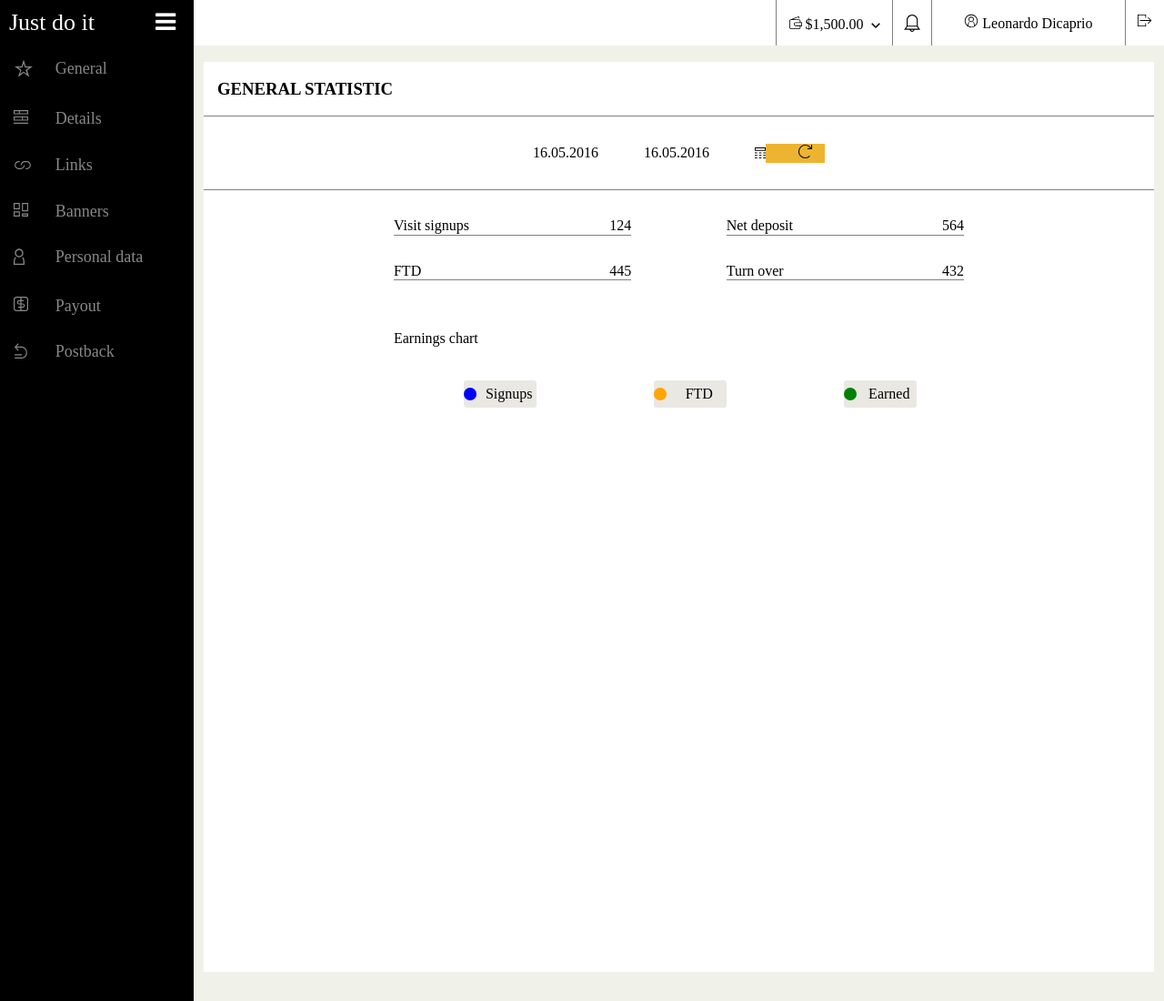
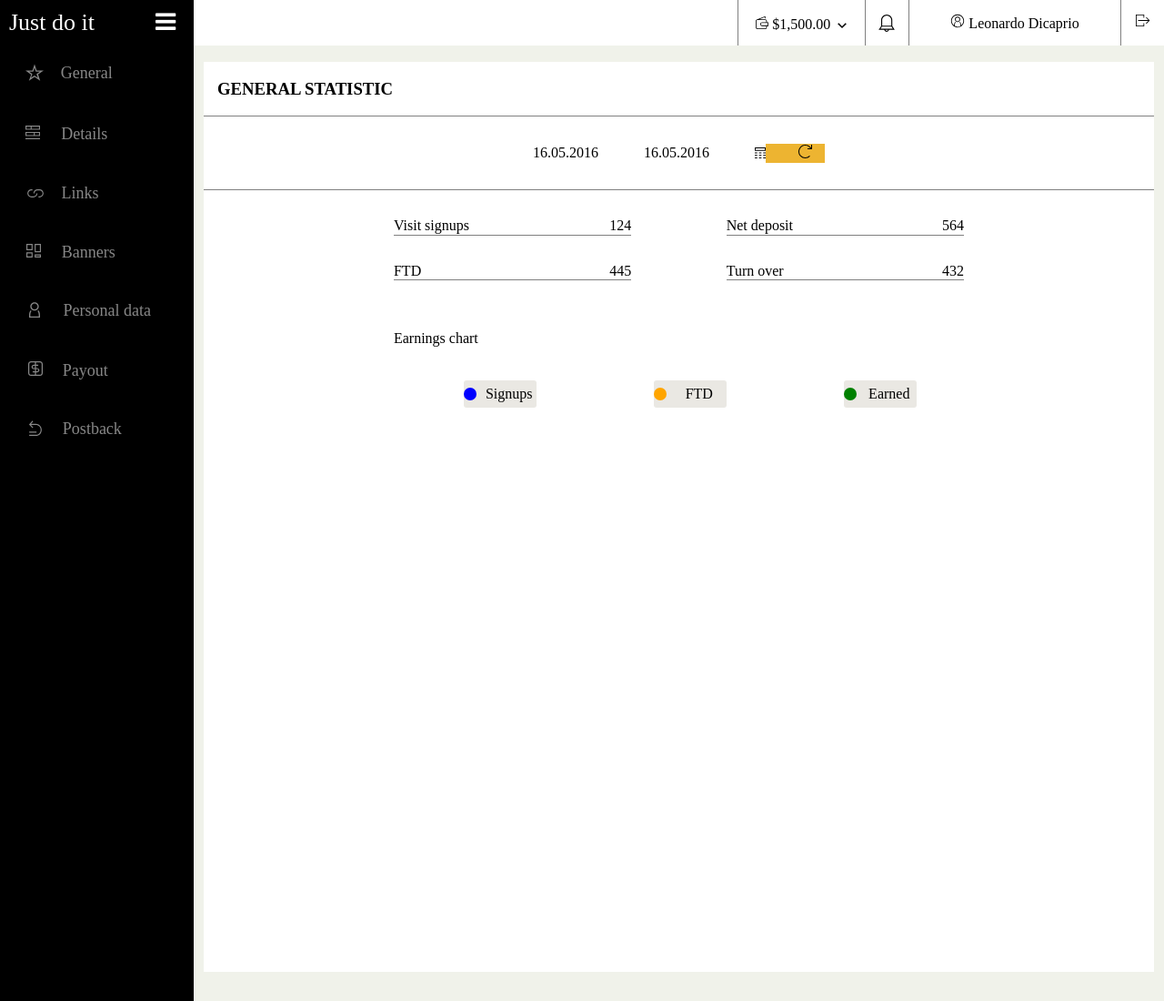
Before and after one commit to Kotwin98/Project_v1, a website: page index.html in a window 1280 px wide. Shown: the top 1100 px of the page at 91% size. Drawn offline with nearby package versions, Linux system fonts and the light colour scheme; files that its build step writes are made by us from their sources.

Commit message:
change side bar

```diff
--- a/sass/style.scss
+++ b/sass/style.scss
@@ -21,7 +21,7 @@
 }
 
 .header-content{
-    width: 40%;
+    width: 44%;
     float: right;
     height: 50px;
     display: flex;
@@ -57,8 +57,11 @@
 }
 
 .menu-content {
-    padding: 15px;
     font-size: 18px;
+    height: 65px;
+    display: flex;
+    align-items: center;
+    justify-content: center;
 }
 
 .menu-content:hover {
@@ -77,40 +80,44 @@
 .general{
     width: 22px;
     filter: invert(55%) sepia(0%) saturate(1%) hue-rotate(274deg) brightness(97%) contrast(94%);
+    padding-right: 80px;
 }
 
-.general:hover{
-    filter: invert(100%) sepia(0%) saturate(7442%) hue-rotate(138deg) brightness(112%) contrast(112%);
-}
 
 .details{
     width: 16px;
     filter: invert(55%) sepia(0%) saturate(1%) hue-rotate(274deg) brightness(97%) contrast(94%);
+    padding-right: 90px;
 }
 
 .links{
     width: 20px;
     filter: invert(55%) sepia(0%) saturate(1%) hue-rotate(274deg) brightness(97%) contrast(94%);
+    padding-right: 95px;
 }
 
 .banners{
     width: 16px;
     filter: invert(55%) sepia(0%) saturate(1%) hue-rotate(274deg) brightness(97%) contrast(94%);
+    padding-right: 80px;
 }
 
 .personal-data{
     width: 12px;
     filter: invert(55%) sepia(0%) saturate(1%) hue-rotate(274deg) brightness(97%) contrast(94%);
+    padding-right: 40px;
 }
 
 .payout{
     width: 16px;
     filter: invert(55%) sepia(0%) saturate(1%) hue-rotate(274deg) brightness(97%) contrast(94%);
+    padding-right: 85px;
 }
 
 .postback{
     width: 16px;
     filter: invert(55%) sepia(0%) saturate(1%) hue-rotate(274deg) brightness(97%) contrast(94%);
+    padding-right: 70px;
 }
 
 .header {
```
